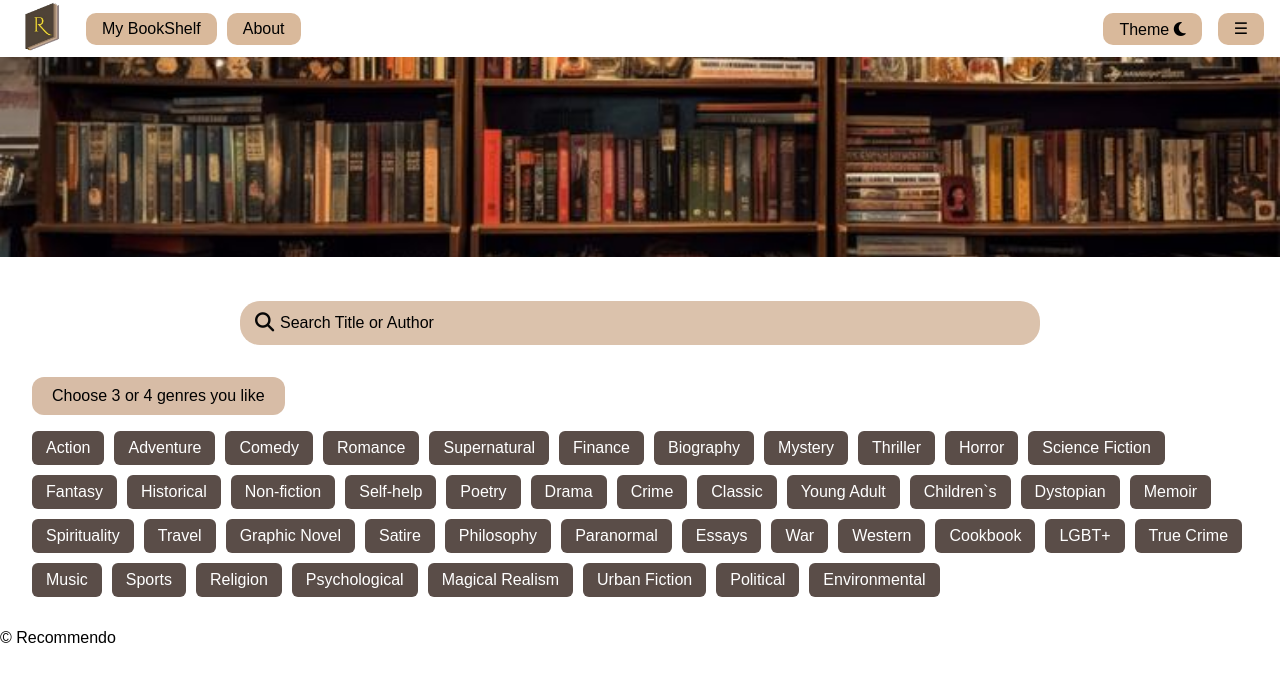
After one commit to salina-nakarmi/Recommendo, a Flask app: page /genre in a window 1280 px wide. The commit adds this page. Shown: the top 682 px of the page. Run offline with Flask 3, Linux system fonts and the light colour scheme.

Commit message:
added chooseGenre page as well

```diff
--- a/app.py
+++ b/app.py
@@ -10,5 +10,9 @@ def home():
     ]
     return render_template('index.html', books=books)
 
+@app.route('/genre')
+def genre():
+    return render_template('chooseGenre.html')
+
 if __name__ == '__main__':
     app.run(debug=True)
--- a/static/style.css
+++ b/static/style.css
@@ -40,6 +40,11 @@ body {
     border-radius: 10px;
     border: none;
     background: #d9b99b;
+    font-size: 1em;
+    height: 2em;
+    width: auto;
+    line-height: 0.5em;
+
 }
 
 .search-bar {
@@ -87,9 +92,14 @@ body {
 .controls button {
     background: #d9b99b;
     border: none;
-    padding: 0.7em 1em;
+    padding: 0.5em 1em;
     border-radius: 10px;
     cursor: pointer;
+    font-size: 1em;
+    height: 2em;
+    width: auto;
+    line-height: 1em;
+
 }
 
 .hero-image {
@@ -106,6 +116,8 @@ body {
     font-weight: bold;
 }
 
+.section
+
 .grid {
     display: grid;
     grid-template-columns: repeat(auto-fill, minmax(120px, 1fr));
@@ -118,3 +130,34 @@ body {
     background: #ccc;
     border-radius: 8px;
 }
+
+.info-text {
+  display: inline-block;
+  padding: 10px 20px;
+  background-color: #d7bca6; /* beige/tan background */
+  border-radius: 12px;
+  margin-bottom: 1em;
+  font-size: 1rem;
+}
+
+.genres-container {
+  display: flex;
+  flex-wrap: wrap;
+  gap: 10px;
+}
+
+.genre-btn {
+  background-color: #5a4d48; /* dark brown */
+  color: white;
+  border: none;
+  border-radius: 6px;
+  padding: 8px 14px;
+  cursor: pointer;
+  font-size: 1rem;
+  user-select: none;
+  transition: background-color 0.3s ease;
+}
+
+.genre-btn:hover {
+  background-color: #7a6d68; /* lighter brown on hover */
+}
--- /dev/null
+++ b/templates/chooseGenre.html
@@ -0,0 +1,22 @@
+{% extends 'base.html' %}
+
+{% block title %}genre{% endblock %}
+
+{%block content%}
+<div class="section">
+  <p class="info-text">Choose 3 or 4 genres you like</p>
+  <div class="genres-container">
+    {% for genre in [
+      'Action', 'Adventure', 'Comedy', 'Romance', 'Supernatural', 'Finance', 'Biography',
+      'Mystery', 'Thriller', 'Horror', 'Science Fiction', 'Fantasy', 'Historical',
+      'Non-fiction', 'Self-help', 'Poetry', 'Drama', 'Crime', 'Classic', 'Young Adult',
+      'Children`s', 'Dystopian', 'Memoir', 'Spirituality', 'Travel', 'Graphic Novel',
+      'Satire', 'Philosophy', 'Paranormal', 'Essays', 'War', 'Western',
+      'Cookbook', 'LGBT+', 'True Crime', 'Music', 'Sports', 'Religion', 'Psychological',
+      'Magical Realism', 'Urban Fiction', 'Political', 'Environmental'
+    ] %}
+      <button class="genre-btn">{{ genre }}</button>
+    {% endfor %}
+  </div>
+</div>
+{% endblock %}
```
